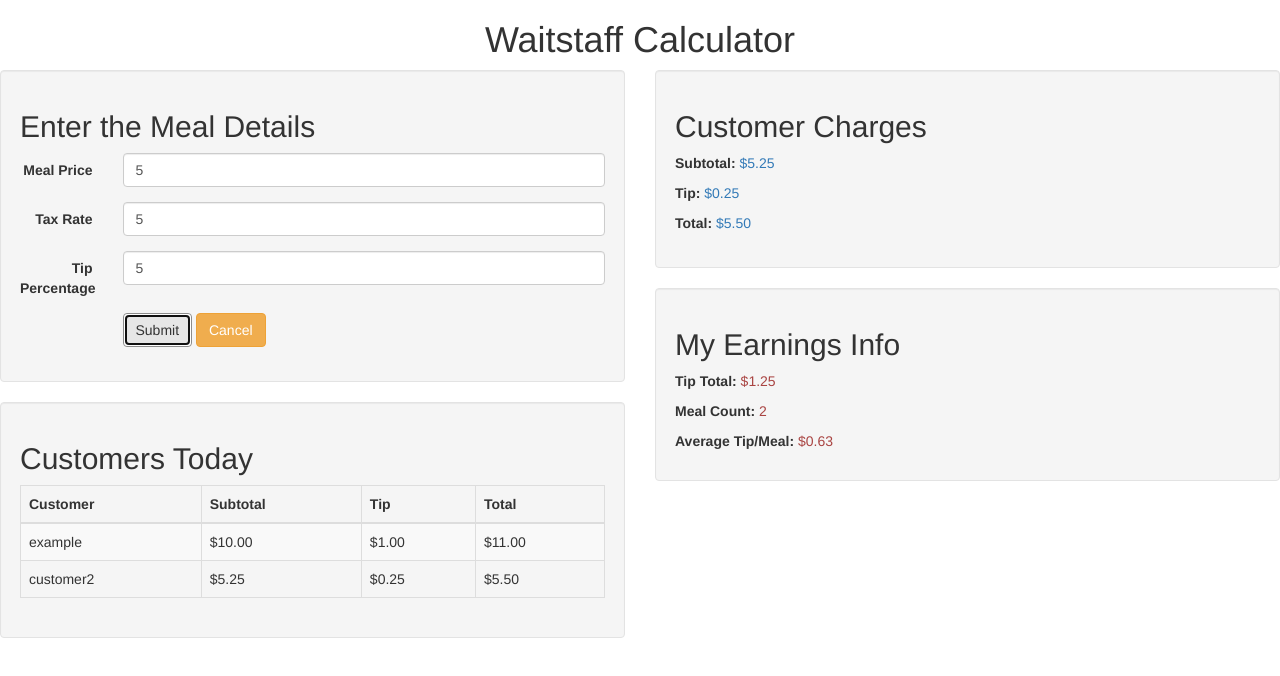
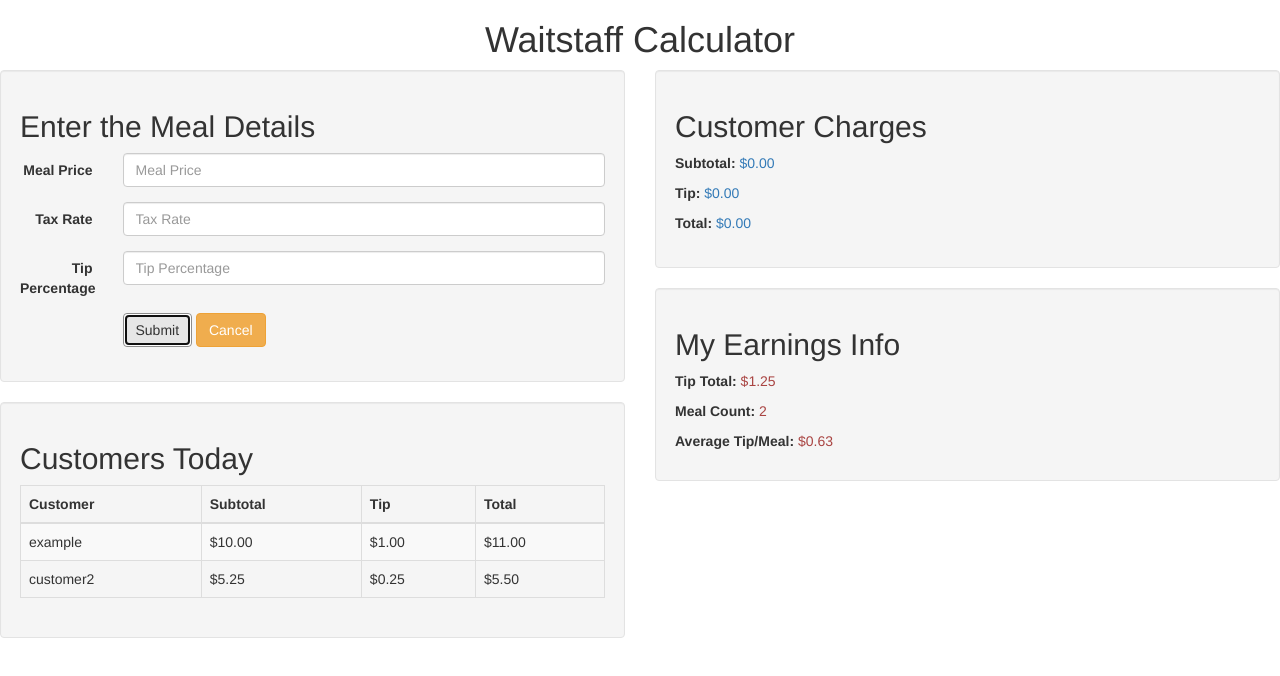
Before and after one commit to sarmadbokhari/ang_sidepros, a plain HTML site: page 1.3.7_waitStaffCalc/index.html in a window 1280 px wide. Both pictures are taken after typing "5", "5", "5" into the empty fields and a click on the button "Submit". Drawn offline with nearby package versions, Linux system fonts and the light colour scheme.

Commit message:
Reset form (thisMeal obj) on submit

```diff
--- a/1.3.7_waitStaffCalc/app.js
+++ b/1.3.7_waitStaffCalc/app.js
@@ -4,6 +4,8 @@ app.controller("waitCtrl", function($scope){
 	$scope.meals = {
 		"example": [10,1,11]
 	};
+
+	$scope.reset = {};
 
 	$scope.thisMeal = {
 		"mealPrice": null,
@@ -32,9 +34,12 @@ app.controller("waitCtrl", function($scope){
 		var customer = "customer" + (Object.keys($scope.meals).length+1);
 		$scope.meals[customer] = [$scope.thisMeal.subTotal, $scope.thisMeal.tipTotal, $scope.thisMeal.totalTotal];
 		$scope.updateEarnings();
+
+		//reset form
+		$scope.thisMeal = angular.copy($scope.reset);
 	};
 
-	$scope.$watch('mealPrice', function(newVal, oldVal){
+	$scope.$watch('thisMeal.mealPrice', function(newVal, oldVal){
 		$scope.thisMeal.mealPrice = newVal;
 
 		// update totalTotal if form is already filled out
@@ -45,7 +50,7 @@ app.controller("waitCtrl", function($scope){
 		}
 	});
 
-	$scope.$watch('taxRate', function(newVal, oldVal){
+	$scope.$watch('thisMeal.taxRate', function(newVal, oldVal){
 		$scope.thisMeal.taxRate = newVal;
 		$scope.thisMeal.subTotal = $scope.thisMeal.mealPrice + ($scope.thisMeal.mealPrice * ($scope.thisMeal.taxRate/100));
 
@@ -55,7 +60,7 @@ app.controller("waitCtrl", function($scope){
 		}
 	});
 
-	$scope.$watch('tipRate', function(newVal, oldVal){
+	$scope.$watch('thisMeal.tipRate', function(newVal, oldVal){
 		$scope.thisMeal.tipRate = newVal;
 		$scope.thisMeal.tipTotal = $scope.thisMeal.mealPrice * ($scope.thisMeal.tipRate/100);
 		$scope.thisMeal.totalTotal = $scope.thisMeal.subTotal + $scope.thisMeal.tipTotal;
--- a/1.3.7_waitStaffCalc/index.html
+++ b/1.3.7_waitStaffCalc/index.html
@@ -16,19 +16,19 @@
 					<div class="form-group">
 						<label for="mealPrice" class="col-sm-2 control-label">Meal Price</label>
 						<div class="col-sm-10">
-							<input ng-model="mealPrice" type="number" class="form-control" id="mealPrice" placeholder="Meal Price">
+							<input ng-model="thisMeal.mealPrice" type="number" class="form-control" id="mealPrice" placeholder="Meal Price">
 						</div>
 					</div>
 					<div class="form-group">
 						<label for="taxRate" class="col-sm-2 control-label">Tax Rate</label>
 						<div class="col-sm-10">
-							<input ng-model="taxRate" type="number" class="form-control" id="taxRate" placeholder="Tax Rate">
+							<input ng-model="thisMeal.taxRate" type="number" class="form-control" id="taxRate" placeholder="Tax Rate">
 						</div>
 					</div>
 					<div class="form-group">
 						<label for="tipRate" class="col-sm-2 control-label">Tip Percentage</label>
 						<div class="col-sm-10">
-							<input ng-model="tipRate" type="number" class="form-control" id="tipRate" placeholder="Tip Percentage">
+							<input ng-model="thisMeal.tipRate" type="number" class="form-control" id="tipRate" placeholder="Tip Percentage">
 						</div>
 					</div>
 					<div class="form-group">
--- a/1.3.7_waitStaffCalc/min/app-min.js
+++ b/1.3.7_waitStaffCalc/min/app-min.js
@@ -1 +1 @@
-var app=angular.module("myApp",[]);app.controller("waitCtrl",function(t){t.meals={example:[10,1,11]},t.thisMeal={mealPrice:null,taxRate:null,tipRate:null,subTotal:null,tipTotal:null,totalTotal:null},t.myEarnings={totalTips:1,mealCount:Object.keys(t.meals).length,averageTip:null},t.updateEarnings=function(){t.myEarnings.totalTips=null,t.myEarnings.mealCount=Object.keys(t.meals).length;for(var a in t.meals)t.myEarnings.totalTips+=t.meals[a][1]},t.addMeal=function(){var a="customer"+(Object.keys(t.meals).length+1);t.meals[a]=[t.thisMeal.subTotal,t.thisMeal.tipTotal,t.thisMeal.totalTotal],t.updateEarnings()},t.$watch("mealPrice",function(a,l){t.thisMeal.mealPrice=a,null!==t.thisMeal.taxRate&&(t.thisMeal.subTotal=t.thisMeal.mealPrice+t.thisMeal.mealPrice*(t.thisMeal.taxRate/100),t.thisMeal.tipTotal=t.thisMeal.mealPrice*(t.thisMeal.tipRate/100),t.thisMeal.totalTotal=t.thisMeal.subTotal+t.thisMeal.tipTotal)}),t.$watch("taxRate",function(a,l){t.thisMeal.taxRate=a,t.thisMeal.subTotal=t.thisMeal.mealPrice+t.thisMeal.mealPrice*(t.thisMeal.taxRate/100),t.thisMeal.subTotal&&t.thisMeal.tipTotal&&(t.thisMeal.totalTotal=t.thisMeal.subTotal+t.thisMeal.tipTotal)}),t.$watch("tipRate",function(a,l){t.thisMeal.tipRate=a,t.thisMeal.tipTotal=t.thisMeal.mealPrice*(t.thisMeal.tipRate/100),t.thisMeal.totalTotal=t.thisMeal.subTotal+t.thisMeal.tipTotal})});
+var app=angular.module("myApp",[]);app.controller("waitCtrl",function(t){t.meals={example:[10,1,11]},t.reset={},t.thisMeal={mealPrice:null,taxRate:null,tipRate:null,subTotal:null,tipTotal:null,totalTotal:null},t.myEarnings={totalTips:1,mealCount:Object.keys(t.meals).length,averageTip:null},t.updateEarnings=function(){t.myEarnings.totalTips=null,t.myEarnings.mealCount=Object.keys(t.meals).length;for(var a in t.meals)t.myEarnings.totalTips+=t.meals[a][1]},t.addMeal=function(){var a="customer"+(Object.keys(t.meals).length+1);t.meals[a]=[t.thisMeal.subTotal,t.thisMeal.tipTotal,t.thisMeal.totalTotal],t.updateEarnings(),t.thisMeal=angular.copy(t.reset)},t.$watch("thisMeal.mealPrice",function(a,l){t.thisMeal.mealPrice=a,null!==t.thisMeal.taxRate&&(t.thisMeal.subTotal=t.thisMeal.mealPrice+t.thisMeal.mealPrice*(t.thisMeal.taxRate/100),t.thisMeal.tipTotal=t.thisMeal.mealPrice*(t.thisMeal.tipRate/100),t.thisMeal.totalTotal=t.thisMeal.subTotal+t.thisMeal.tipTotal)}),t.$watch("thisMeal.taxRate",function(a,l){t.thisMeal.taxRate=a,t.thisMeal.subTotal=t.thisMeal.mealPrice+t.thisMeal.mealPrice*(t.thisMeal.taxRate/100),t.thisMeal.subTotal&&t.thisMeal.tipTotal&&(t.thisMeal.totalTotal=t.thisMeal.subTotal+t.thisMeal.tipTotal)}),t.$watch("thisMeal.tipRate",function(a,l){t.thisMeal.tipRate=a,t.thisMeal.tipTotal=t.thisMeal.mealPrice*(t.thisMeal.tipRate/100),t.thisMeal.totalTotal=t.thisMeal.subTotal+t.thisMeal.tipTotal})});
```
